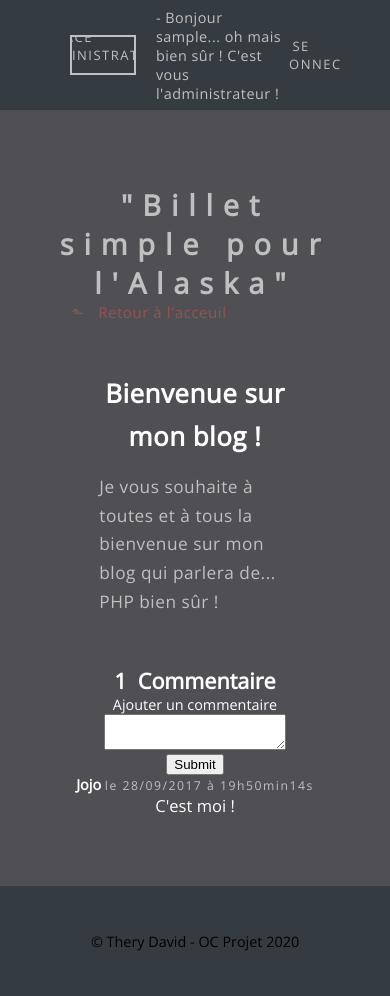
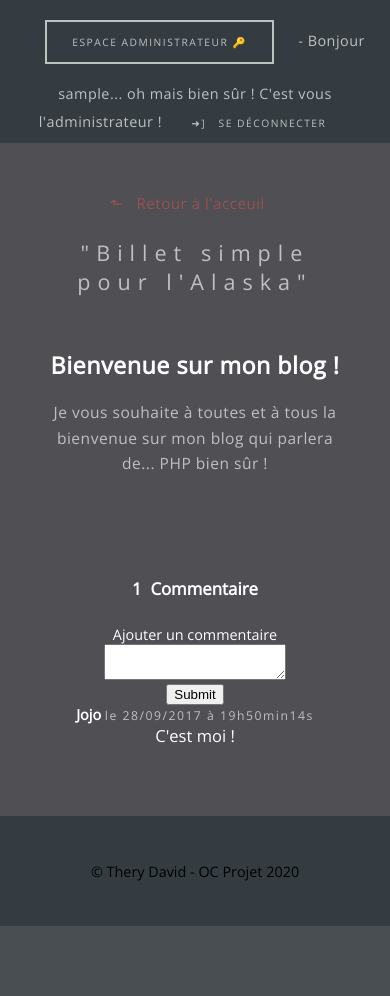
Before and after one commit to JacrakN/OCProjet4, a PHP site: page /index.php?action=post&id=1 in a window 390 px wide. After the commit the page ends 926 px from the top, so only its background shows below. Run offline with PHP 8.4, Linux system fonts and the light colour scheme; the visitor is signed in with stand-in values (Sample User, id 1); data comes from the database, SQL or seed files in the repository; some libraries are stand-ins or nearby versions.

Commit message:
correction positionnement d'éléments, responsive

```diff
--- a/public/css/style.css
+++ b/public/css/style.css
@@ -1,17 +1,17 @@
 * {
     margin: 0;
-    box-sizing: border-box;
 }
 body {
     font-family: Open Sans;
     font-size: 0.9em;
+    text-align: center;
 }
 a {
     text-decoration: none;
 }
 .book_title {
     text-align: center;
-    font-size: 2.9em;
+    font-size: 1.9em;
     font-weight: lighter;
 }
 .written_by {
@@ -67,6 +67,7 @@
 h3 {
     text-align: center;
     padding-top: 50px;
+    padding-bottom: 25px;
 }
 .chapters {
     max-width: 500px;
@@ -77,7 +78,8 @@
     letter-spacing: .5px;
 }
 .chapter {
-    width: 66%;
+    max-width: 1600px;
+    min-width: 200px;
     margin: auto;
     font-size: 1.2em;
     line-height: 1.66;
@@ -214,7 +216,6 @@
 .back_option {
     color: rgb(150, 82, 82);
     font-size: 1.05em;
-    margin-left: 7.5%;
     letter-spacing: .5px;
 }
 .back_option:hover {
@@ -262,6 +263,12 @@
     padding: 15px;
     width: 500px;
     margin: auto;
+}
+.comment_print {
+    padding-top: 50px;
+}
+.comment_print p {
+    padding-bottom: 15px;
 }
 .coms_flag_count {
     color: rgb(214, 121, 44);
@@ -502,3 +509,106 @@
 	    font-size: 8px;
 	}
 }
+@media screen and (max-width: 768px) {
+    figure {
+        font-size: 5px;
+        transform: translate(-50%, 15%);
+    }
+    .error_msg {
+        padding-top: 75px;
+    }
+}
+@media screen and (max-width: 1050px) {
+    .button_admin_area {
+        font-size: .75em;
+    }
+    .top_options {
+        display: table-cell;
+        width: 1050px;
+        height: 80px;
+    }
+    .top_options p {
+        font-size: .75em;
+        padding-bottom: 25px;
+    }
+}
+@media screen and (max-width: 768px) {
+    .book_title {
+        font-size: 1.7em;
+        letter-spacing: 9px;
+    }
+    .written_by {
+        font-size: 1.35em;
+    }
+    .chapters {
+        font-size: 1.08em;
+    }
+    .chapter {
+        font-size: 1.08em;
+    }
+    .button_id {
+        margin: auto;
+    }
+    .back_option {
+        display: flex;
+        justify-content: center;
+        align-items: center;
+        margin-left: -15px;
+    }
+    h1 {
+        letter-spacing: 5px;
+    }
+    .admin_newchapter, .admin_edit, .admin_coms_mod {
+        width: 400px;
+    }
+    .chapter_list_admin {
+        width: 550px;
+    }
+}
+@media screen and (max-width: 650px) {
+    .chapter_list_admin {
+        width: 500px;
+    }
+}
+@media screen and (max-width: 590px) {
+    .chapter_list_admin {
+        width: 450px;
+    }
+    .button_delete_post, .admin_creation_date_post, .button_edit_post {
+        margin: 5px;
+        padding: 0;
+    }
+}
+@media screen and (max-width: 525px) {
+    .chapters {
+        min-width: 225px;
+    }
+    .book_title {
+        font-size: 1.5em;
+        letter-spacing: 7px;
+    }
+    .written_by, .chapters {
+        font-size: .97em;
+    }
+    .button_logout {
+        font-size: 0.75em;
+    }
+    .chapter_list_admin {
+        width: 225px;
+        display: block;
+        border-left: 0;
+        border-right: 0;
+    }
+    .admin_title_post, .admin_creation_date_post, .admin_edit, .admin_newchapter, .admin_coms_mod {
+        width: auto;
+    }
+    h1 {
+        letter-spacing: 1.5px;
+    }
+    .top_options {
+        padding: 0;
+    }
+    .chapter_list_admin:hover {
+        background-color: white;
+    }
+}
--- a/view/frontend/commentView.php
+++ b/view/frontend/commentView.php
@@ -1,9 +1,10 @@
 <?php $title = 'Modifier un commentaire' ?>
 
 <?php ob_start(); ?>
-<h1>"Billet simple pour l'Alaska"</h1>
 
 <a href="index.php?action=post&amp;id=<?= $comment['post_id'] ?>" class="back_option">⬑   Retour aux commentaires</a>
+
+<h1 class="book_title">"Billet simple pour l'Alaska" </h1>
 
 <div class="comment_print">
 
--- a/view/frontend/listPostsView.php
+++ b/view/frontend/listPostsView.php
@@ -2,7 +2,7 @@
 
 <?php ob_start(); ?>
 <h1 class="book_title">"Billet simple pour l'Alaska" </h1>
-<h2 class="written_by">────── écrit par <span class="author_name">Jean Forteroche</span> ──────</h2>
+<h2 class="written_by">─── écrit par <span class="author_name">Jean Forteroche</span> ───</h2>
 
 <?php
 while ($data = $posts->fetch())
--- a/view/frontend/postView.php
+++ b/view/frontend/postView.php
@@ -2,9 +2,9 @@
 
 <?php ob_start(); ?>
 
-<h1>"Billet simple pour l'Alaska"</h1>
+<a class="back_option" href="index.php">⬑   Retour à l'acceuil</a>
 
-<a class="back_option" href="index.php">⬑   Retour à l'acceuil</a>
+<h1 class="book_title">"Billet simple pour l'Alaska" </h1>
 
 <div class="chapter">
     <h2>
@@ -18,12 +18,12 @@
 
 <div class="comments_part">
 
-    <h2><?= $nbComments ?>
+    <h3><?= $nbComments ?>
     <?php
     if ($nbComments > 1) {
-        echo ' Commentaires</h2>';
+        echo ' Commentaires</h3>';
     } else {
-        echo ' Commentaire</h2>';
+        echo ' Commentaire</h3>';
     }
     ?>
 
--- a/view/frontend/registerView.php
+++ b/view/frontend/registerView.php
@@ -2,9 +2,9 @@
 
 <?php ob_start(); ?>
 
+<p><a href="index.php" class="back_option">⬑   Retour à l'acceuil</a></p>
+
 <h3>S'enregistrer</h3>
-
-<p><a href="index.php" class="back_option">⬑   Retour à l'acceuil</a></p>
 
 <div class="register_part">
     <form action="index.php?action=registerUser" method="post">
--- a/view/frontend/registeredView.php
+++ b/view/frontend/registeredView.php
@@ -2,6 +2,8 @@
 
 <?php ob_start(); ?>
 
+<a class="back_option" href="index.php">⬑   Retour à l'acceuil</a>
+<br>
 <p>Vous êtes maintenant inscrit !</p>
 
 <?php $content = ob_get_clean(); ?>
--- a/view/frontend/userLoginView.php
+++ b/view/frontend/userLoginView.php
@@ -2,9 +2,9 @@
 
 <?php ob_start(); ?>
 
+<p><a href="index.php" class="back_option">⬑   Retour à l'acceuil</a></p>
+
 <h3>Connexion</h3>
-
-<p><a href="index.php" class="back_option">⬑   Retour à l'acceuil</a></p>
 
 <div class="login_part">
     <form action="index.php?action=loginUser" method="post">
```
Also changed, not shown: view/frontend/admin.php (+3 -6 lines).
